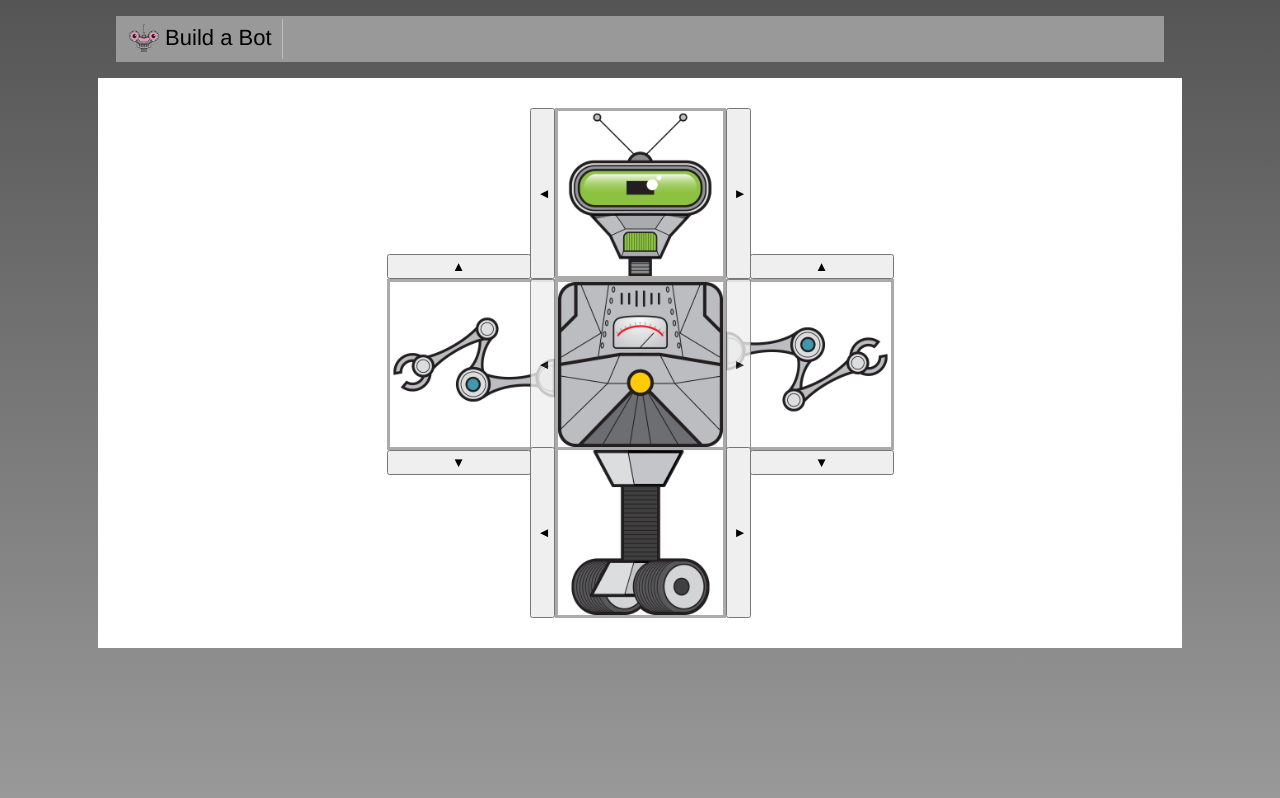
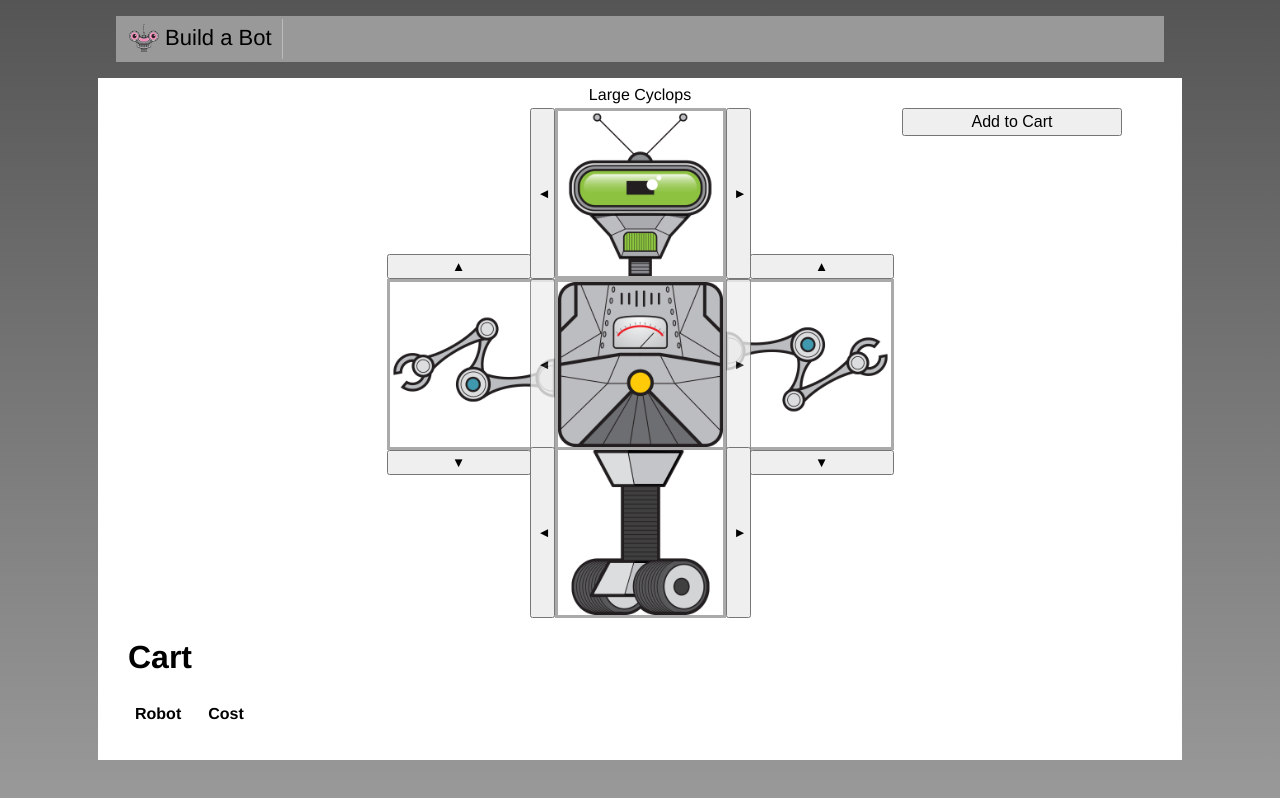
Before and after one commit to Eyakub/build-a-bot, a Vue app: page / in a window 1280 px wide. Built offline with nearby package versions, Linux system fonts and the light colour scheme.

Commit message:
card option complete

```diff
--- a/src/components/build/RobotBuilder.css
+++ b/src/components/build/RobotBuilder.css
@@ -86,3 +86,36 @@
   .right .next-selector {
     right: -3px;
   }
+
+  .robot-name{
+    position: absolute;
+    top: -25px;
+    text-align: center;
+    width: 100%;
+  }
+
+  .sale{
+    color: red;
+  }
+
+  .content {
+    position: relative;
+  }
+
+  .add-to-cart{
+    position: absolute;
+    right: 30px;
+    width: 220px;
+    padding: 3px;
+    font-size: 16px;
+  }
+
+  .td, th{
+    text-align: left;
+    padding: 5px;
+    padding-right: 20px;
+  }
+
+  .const{
+    text-align: right;
+  }
--- a/src/components/build/RobotBuilder.vue
+++ b/src/components/build/RobotBuilder.vue
@@ -1,8 +1,13 @@
 <template>
-  <div>
+  <div class="content">
+    <button class="add-to-cart" @click="addToCart()">Add to Cart</button>
     <div class="top-row">
       <div class="top part">
-        <img :src="availableParts.heads[selectedHeadIndex].src" alt title="head" />
+        <div class="robot-name">
+          {{ selectedRobot.head.title}}
+          <span v-if="selectedRobot.head.onSale" class="sale">Sale</span>
+        </div>
+        <img :src="selectedRobot.head.src" alt title="head" />
         <button class="prev-selector" @click="selectPreviousHead()">&#9668;</button>
         <button class="next-selector" @click="selectNextHead()">&#9658;</button>
       </div>
@@ -10,19 +15,19 @@
 
     <div class="middle-row">
       <div class="left part">
-        <img :src="availableParts.arms[selectedLeftArmIndex].src" alt title="left arm" />
+        <img :src="selectedRobot.leftArm.src" alt title="left arm" />
         <button class="prev-selector" @click="selectPreviousLeftArm()">&#9650;</button>
         <button class="next-selector" @click="selectNextLeftArm()">&#9660;</button>
       </div>
 
       <div class="center part">
-        <img :src="availableParts.torsos[selectedTorsoIndex].src" title="left arm" alt />
+        <img :src="selectedRobot.torso.src" title="left arm" alt />
         <button class="prev-selector" @click="selectPreviousTorso()">&#9668;</button>
         <button class="next-selector" @click="selectNextTorso()">&#9658;</button>
       </div>
 
       <div class="right part">
-        <img :src="availableParts.arms[selectedRightArmIndex].src" alt title="left arm" />
+        <img :src="selectedRobot.rightArm.src" alt title="left arm" />
         <button class="prev-selector" @click="selectPreviousRightArm()">&#9650;</button>
         <button class="next-selector" @click="selectNextRightArm()">&#9660;</button>
       </div>
@@ -30,10 +35,27 @@
 
     <div class="bottom-row">
       <div class="bottom part">
-        <img :src="availableParts.bases[selectedBaseIndex].src" alt title="head" />
+        <img :src="selectedRobot.base.src" alt title="head" />
         <button class="prev-selector" @click="selectPreviousBase()">&#9668;</button>
         <button class="next-selector" @click="selectNextBase()">&#9658;</button>
       </div>
+    </div>
+    <div>
+      <h1>Cart</h1>
+      <table>
+        <thead>
+          <tr>
+            <th>Robot</th>
+            <th class="cost">Cost</th>
+          </tr>
+        </thead>
+        <tbody>
+          <tr v-for='(robot, index) in cart' :key='index'>
+            <td>{{robot.head.title}}</td>
+            <td class="cost">{{ robot.cost }}</td>
+          </tr>
+        </tbody>
+      </table>
     </div>
   </div>
 </template>
@@ -45,6 +67,7 @@
   name: "RobotBuilder",
   data() {
     return {
+      cart: [],
       availableParts,
       selectedHeadIndex: 0,
       selectedLeftArmIndex: 0,
@@ -52,6 +75,18 @@
       selectedRightArmIndex: 0,
       selectedBaseIndex: 0
     };
+  },
+
+  computed: {
+    selectedRobot() {
+      return {
+        head: availableParts.heads[this.selectedHeadIndex],
+        leftArm: availableParts.arms[this.selectedLeftArmIndex],
+        torso: availableParts.torsos[this.selectedTorsoIndex],
+        rightArm: availableParts.arms[this.selectedRightArmIndex],
+        base: availableParts.bases[this.selectedBaseIndex]
+      };
+    }
   },
 
   methods: {
@@ -132,6 +167,21 @@
         this.selectedBaseIndex,
         availableParts.bases.length
       );
+    },
+
+    addToCart() {
+      const robot = this.selectedRobot;
+      const cost =
+        robot.head.cost +
+        robot.leftArm.cost +
+        robot.torso.cost +
+        robot.rightArm.cost +
+        robot.base.cost;
+
+      // as we got the robot object, so adding the cost variable to the robot obj
+      // this following way
+      this.cart.push(Object.assign({}, robot, { cost }))
+      console.log(this.cart)
     }
   }
 };
```
